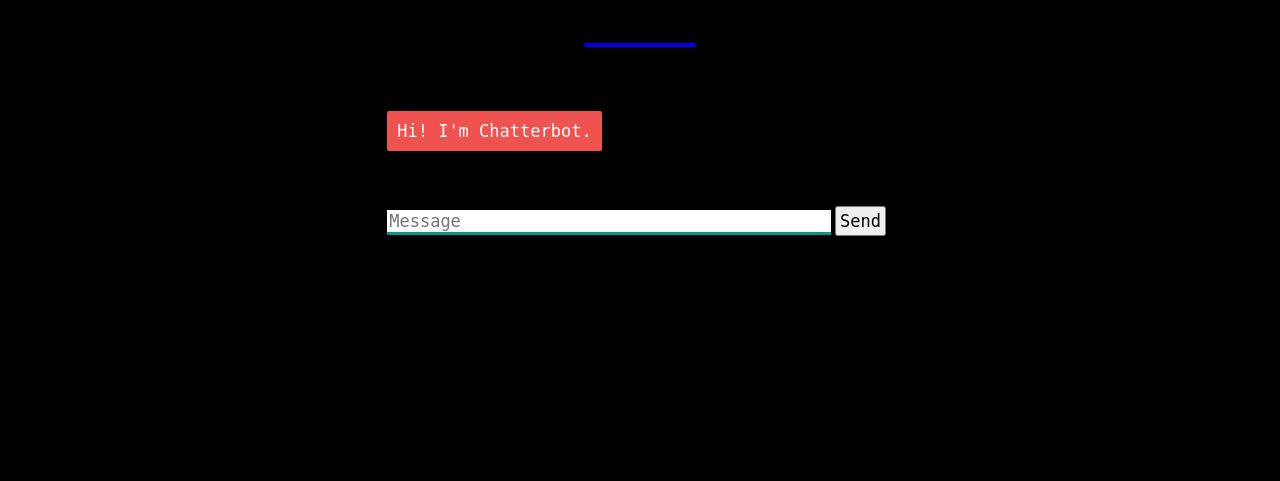
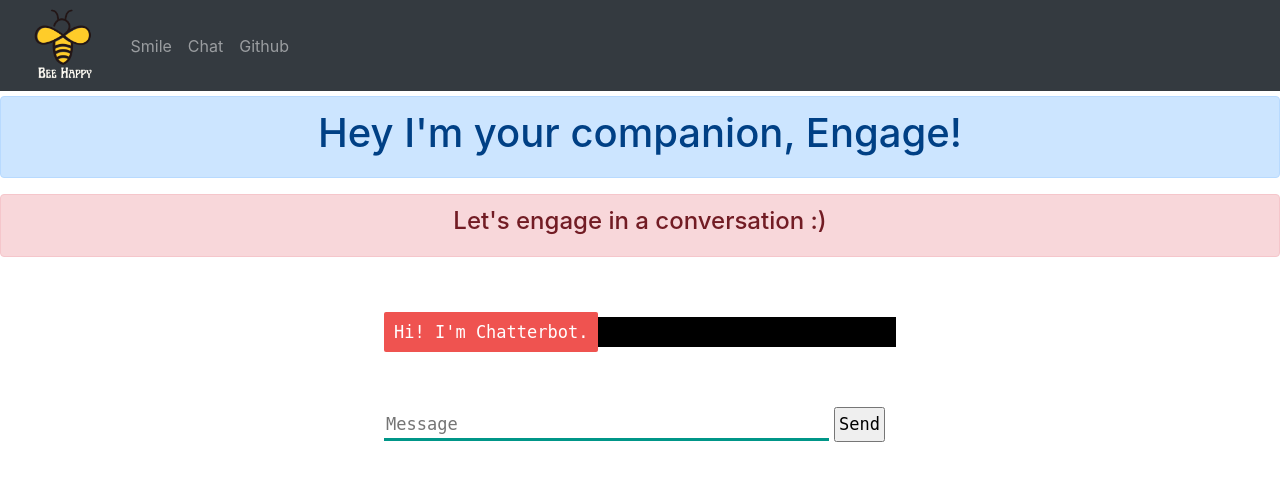
Before and after one commit to mdarshad1000/BeeHappy-Microsoft-Engage-22, a Flask app: template templates/chat.html in a window 1280 px wide. Shown: the top 481 px of the page. Run offline with Flask 2, Linux system fonts and the light colour scheme; the template is opened without the code that fills it, so the values that code supplies are empty; some libraries are stand-ins or nearby versions.

Commit message:
main file added

```diff
--- a/camera_flask_app.py
+++ b/camera_flask_app.py
@@ -3,17 +3,11 @@ import cv2
 import datetime, time
 import os
 from threading import Thread
-import long_responses as long
 from chatterbot import ChatBot
 from chatterbot.trainers import ChatterBotCorpusTrainer
 
-
-
 global capture, rec_frame, switch, face, rec, out
-capture = 0
-face = 0
-switch = 1
-rec = 0
+capture, face, switch, rec = 0, 0, 1, 0
 
 
 # make shots directory to save pics
@@ -22,17 +16,14 @@ try:
 except OSError as error:
     pass
 
-
 # Load pretrained face detection model
 face_detector = cv2.CascadeClassifier(cv2.data.haarcascades + 'haarcascade_frontalface_default.xml')
 smile_detector = cv2.CascadeClassifier(cv2.data.haarcascades + 'haarcascade_smile.xml')
-
 
 # initialize flask app
 app = Flask(__name__, template_folder='./templates')
 
 camera = cv2.VideoCapture(0)
-
 
 # Chat Bot
 engage_bot = ChatBot("Chatterbot", storage_adapter="chatterbot.storage.SQLStorageAdapter")
@@ -42,7 +33,7 @@ trainer.train("chatterbot.corpus.english")
 
 def record(out):
     global rec_frame
-    while(rec):
+    while (rec):
         time.sleep(0.05)
         out.write(rec_frame)
 
@@ -88,9 +79,9 @@ def gen_frames():  # generate frame by frame from camera
 
             if rec:
                 rec_frame = frame
-                frame= cv2.putText(cv2.flip(frame, 1), "Recording...", (0, 25), cv2.FONT_HERSHEY_SIMPLEX, 1, (0, 0, 255), 4)
-                frame=cv2.flip(frame, 1)
-
+                frame = cv2.putText(cv2.flip(frame, 1), "Recording...", (0, 25), cv2.FONT_HERSHEY_SIMPLEX, 1,
+                                    (0, 0, 255), 4)
+                frame = cv2.flip(frame, 1)
 
             try:
                 ret, buffer = cv2.imencode('.jpg', frame)
@@ -105,7 +96,6 @@ def gen_frames():  # generate frame by frame from camera
 
 
 @app.route('/')
-@app.route('/home')
 def index():
     return render_template('home.html')
 
@@ -121,7 +111,7 @@ def chat():
 
 
 # Chat Bot
-@app.route('/get')
+@app.route("/get")
 def get_bot_response():
     userText = request.args.get('msg')
     return str(engage_bot.get_response(userText))
@@ -163,7 +153,7 @@ def tasks():
                 out = cv2.VideoWriter('vid_{}.avi'.format(str(now).replace(":", '')), fourcc, 20.0, (640, 480))
 
                 # Start new thread for recording the video
-                thread = Thread(target=record, args=[out,])
+                thread = Thread(target=record, args=[out, ])
                 thread.start()
             elif rec == False:
                 out.release()
--- a/main.py
+++ /dev/null
@@ -1,12 +0,0 @@
-from flask import Flask, render_template
-
-app = Flask(__name__)
-
-
-@app.route("/")
-def home():
-    return render_template('index.html')
-
-
-if __name__ == '__main__':
-    app.run(debug=True)
--- a/templates/chat.html
+++ b/templates/chat.html
@@ -2,13 +2,40 @@
 <html>
 <head>
 <link rel="stylesheet" type="text/css" href="/static/main.css">
+<link rel="stylesheet" href="https://maxcdn.bootstrapcdn.com/bootstrap/4.0.0/css/bootstrap.min.css" integrity="sha384-Gn5384xqQ1aoWXA+058RXPxPg6fy4IWvTNh0E263XmFcJlSAwiGgFAW/dAiS6JXm" crossorigin="anonymous">
+
 <script src="https://ajax.googleapis.com/ajax/libs/jquery/3.2.1/jquery.min.js"></script>
-    <link rel="stylesheet" type="text/css" href="{{ url_for('static', filename='main.css') }}">
-    <div>
-        <a href="/home"><h1>Home</h1></a>
-    </div>
 </head>
 <body>
+<header class="site-header">
+      <nav class="navbar navbar-expand-md navbar-dark bg-dark fixed-top">
+          <a href="/"><img src="static/img/bee-happy.png" width="75" height="75" style="position: relative; left: 10px"/></a>
+        <div class="container">
+
+          <button class="navbar-toggler" type="button" data-toggle="collapse" data-target="#navbarToggle" aria-controls="navbarToggle" aria-expanded="false" aria-label="Toggle navigation">
+            <span class="navbar-toggler-icon"></span>
+          </button>
+          <div class="collapse navbar-collapse" id="navbarToggle">
+            <div class="navbar-nav mr-auto">
+              <a class="nav-item nav-link" href="/smiledec">Smile</a>
+              <a class="nav-item nav-link" href="/chat">Chat</a>
+              <a class="nav-item nav-link" href="https://github.com/mdarshad1000/BeeHappy-Microsoft-Engage-22" target="_blank">Github</a>
+            </div>
+            <!-- Navbar Right Side -->
+            <div class="navbar-nav">
+
+            </div>
+          </div>
+        </div>
+      </nav>
+    </header>
+<br><br><br><br>
+<div class="alert alert-primary" role="alert">
+    <h1 class="text-center">Hey I'm your companion, Engage!</h1>
+</div>
+<div class="alert alert-danger" role="alert">
+    <h4 class="text-center">Let's engage in a conversation :)</h4>
+</div>
 <div>
 <div id="chatbox">
 <p class="botText"><span>Hi! I'm Chatterbot.</span></p>
@@ -31,14 +58,12 @@
 });
 }
 $("#textInput").keypress(function(e) {
-            if ((e.which == 13) && document.getElementById("textInput").value != "" ){
+if(e.which == 13) {
 getBotResponse();
 }
 });
 $("#buttonInput").click(function() {
-            if (document.getElementById("textInput").value != "") {
 getBotResponse();
-            }
 })
 </script>
 </div>
--- a/templates/home.html
+++ b/templates/home.html
@@ -1,6 +1,7 @@
 {% extends "layout.html" %}
 {% block content %}
     <br><br>
+    <img src="static/img/header.jpg" width="612" height="184">
     <b><h1 class="center">Welcome to Bee Happy!</h1></b><br>
     <p class="blockquote">
         <b>Mental Health</b> is as important as physical health for any individual,
@@ -10,7 +11,7 @@
         If you are mildly sad or immensely depressed, this is the place to start
         with. <b>BEE HAPPY</b> is your companion where you can take your first step
         of being happy, that is <b>S-M-I-L-E .</b>
-    </p>
+    </p><br>
     <h2>Features of BEE HAPPY</h2>
             <li class="blockquote">Uses Machine Learning Algorithm to find out if a person is currently smiling.</li>
             <li class="blockquote">Chat Bot with whom you can have conversations that makes you feel less lonely</li>
--- a/templates/layout.html
+++ b/templates/layout.html
@@ -24,7 +24,7 @@
             <div class="navbar-nav mr-auto">
               <a class="nav-item nav-link" href="/smiledec">Smile</a>
               <a class="nav-item nav-link" href="/chat">Chat</a>
-              <a class="nav-item nav-link" href="/https://github.com/mdarshad1000/BeeHappy-Microsoft-Engage-22">Github</a>
+              <a class="nav-item nav-link" href="https://github.com/mdarshad1000/BeeHappy-Microsoft-Engage-22" target="_blank">Github</a>
             </div>
             <!-- Navbar Right Side -->
             <div class="navbar-nav">
```
Also changed, not shown: chat_bot.py (added), db.sqlite3 (added). Lines whose indentation alone changed are shown as unchanged.
